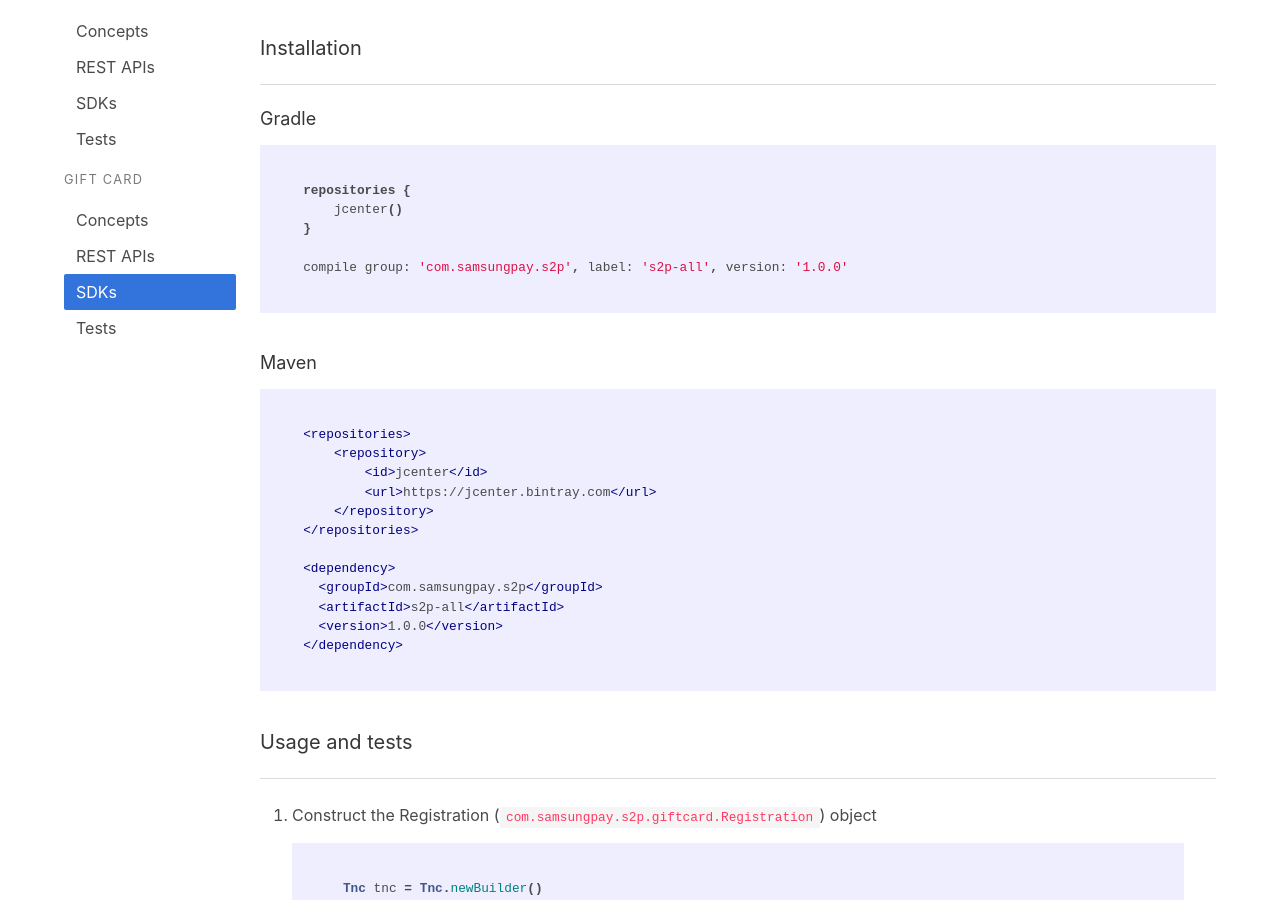
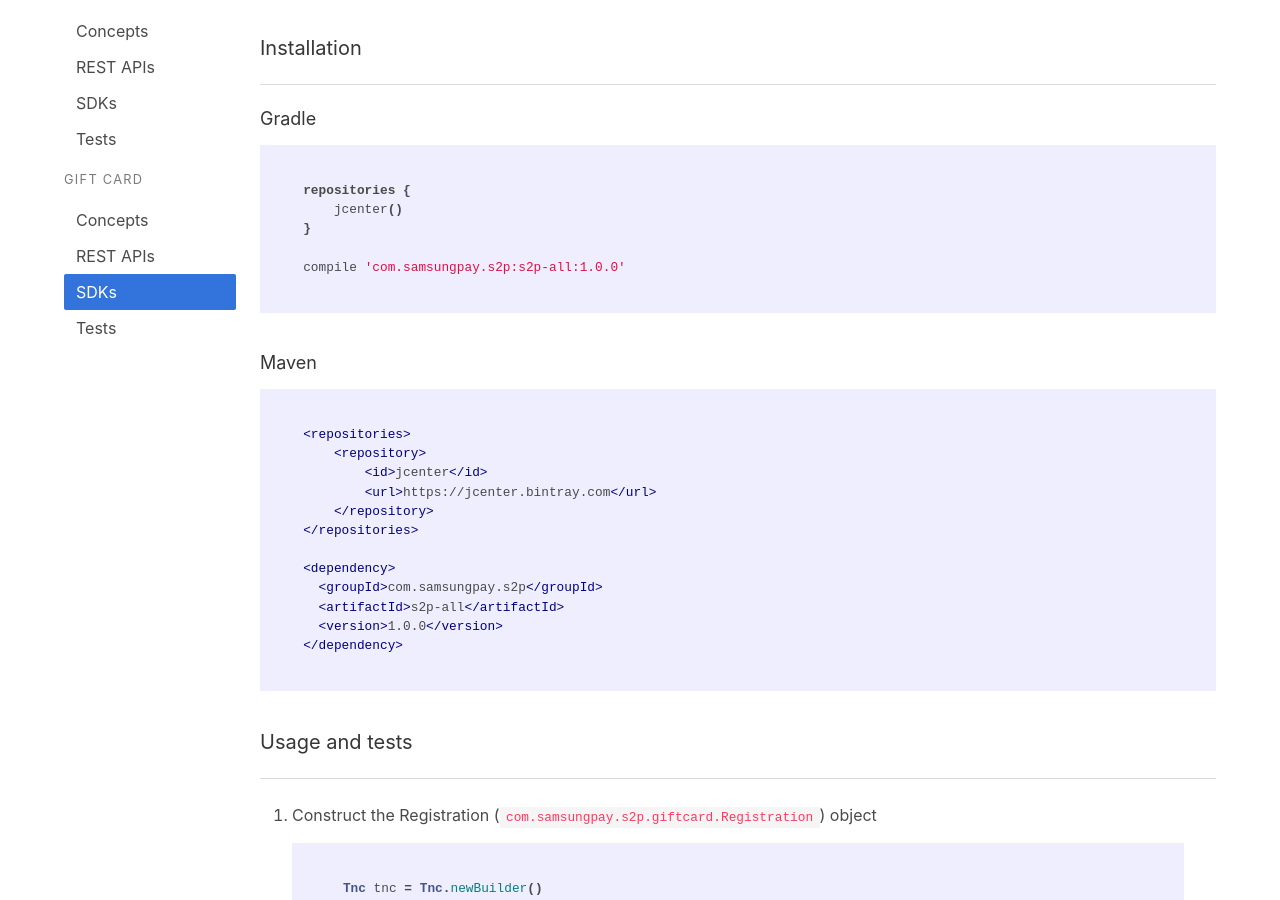
Before and after one commit to samsung-pay/sapi-doc, a Jekyll site: the page built from documentation/giftcard/sdks.md, in a window 1280 px wide and 900 px high, scrolled down 470 px. Built offline with Jekyll 4.4.1, drawn with Linux system fonts in a browser that asks for light colours.

Commit message:
Updated s2p-all gradle script

````diff
--- a/documentation/giftcard/sdks.md
+++ b/documentation/giftcard/sdks.md
@@ -18,7 +18,7 @@ repositories {
     jcenter()
 }
 
-compile group: 'com.samsungpay.s2p', label: 's2p-all', version: '1.0.0'
+compile 'com.samsungpay.s2p:s2p-all:1.0.0'
 ```
 
 <br>
````
Also changed, not shown: documentation/membership/sdks.md (+1 -1 lines).
